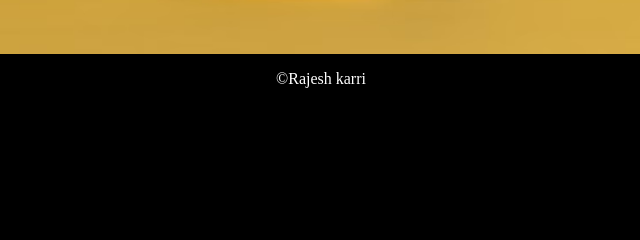
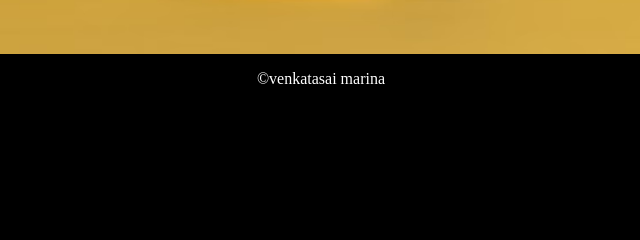
Before and after one commit to venkatasaimarina/parallax, a plain HTML site: page index.html in a window 1280 px wide. Shown: the part 2354-2594 px from the top of the page, 319-959 px from the left. Drawn offline with Linux system fonts and the light colour scheme.

Commit message:
Update index.html

```diff
--- a/index.html
+++ b/index.html
@@ -66,7 +66,7 @@
         class="footer"
         style="background-color: black; height: 200px; width: auto"
       >
-        <p style="color: white; text-align: center">&#169;Rajesh karri</p>
+        <p style="color: white; text-align: center">&#169;venkatasai marina</p>
       </footer>
     </main>
   </body>
```
